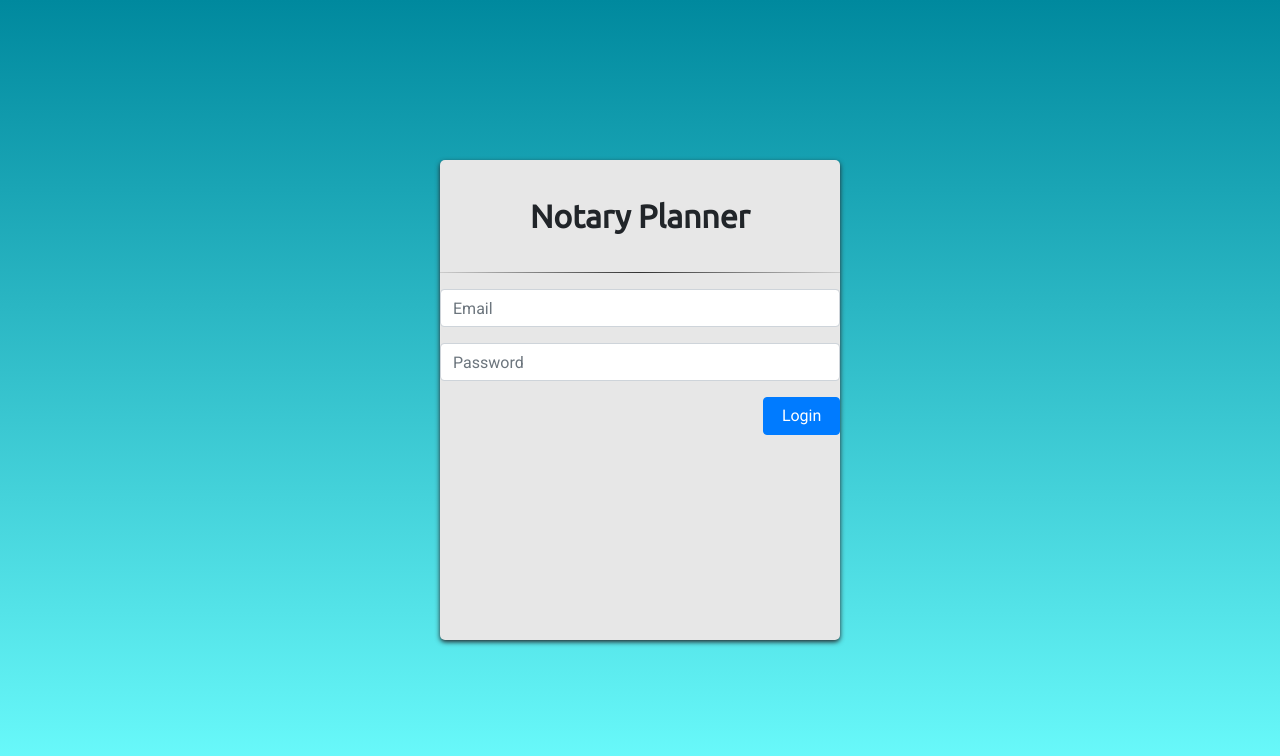
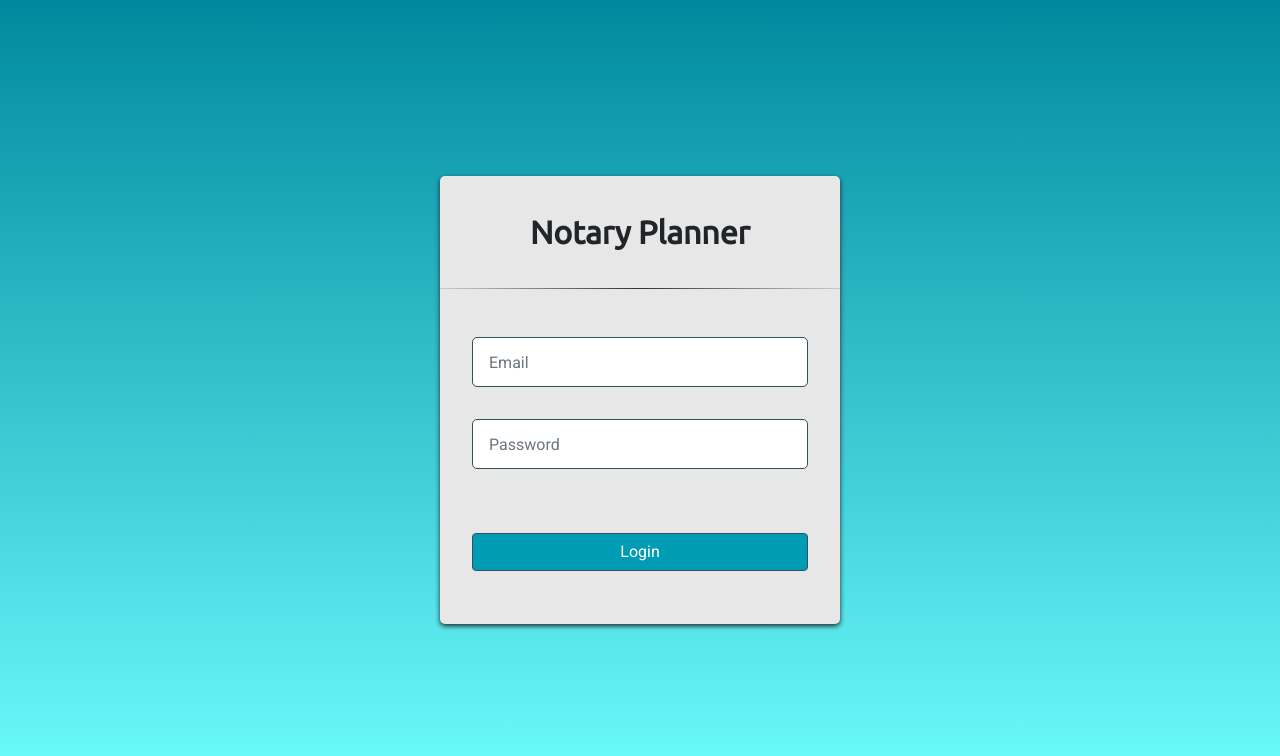
Before and after one commit to AudioHouse/Notary-Tracker, an Angular app in the folder frontend/: page /login in a window 1280 px wide. Shown: the top 756 px of the page. Built offline with nearby package versions, Linux system fonts and the light colour scheme.

Commit message:
Add styling to login page

```diff
--- a/frontend/src/app/main/login-page/login-page.component.html
+++ b/frontend/src/app/main/login-page/login-page.component.html
@@ -9,15 +9,15 @@
                 <form>
                     <div class="form-group">
                         <input id="email" type="text" class="form-control" placeholder="Email" name="email" required>
-                      </div>
-                      <div class="form-group">
+                    </div>
+                    <div class="form-group">
                         <input id="password" type="password" class="form-control" placeholder="Password" name="password" required>
-                      </div>
-                      <div style="text-align: end;">
-                        <button class="btn btn-primary" type="submit" style="width: 6vw">
-                          <div>Login</div>
+                    </div>
+                    <div class="submit-group">
+                        <button class="btn btn-primary" type="submit">
+                            <div>Login</div>
                         </button>
-                      </div>
+                    </div>
                 </form>
             </div>
         </div>
--- a/frontend/src/app/main/login-page/login-page.component.scss
+++ b/frontend/src/app/main/login-page/login-page.component.scss
@@ -19,8 +19,7 @@
     .vertical-align {
         width: 25em;
         min-width: 20em;
-        height: 30em;
-        min-height: 25em;
+        height: 28em;
         background-color: #e7e7e7;
         border-radius: 5px;
         box-shadow: 0px 2px 5px;
@@ -42,5 +41,35 @@
                 background-image: linear-gradient(to right, #ccc, #333, #ccc);
             }
         }
+
+        .login-form-container {
+            padding: 2em;
+
+            .form-group {
+                margin-bottom: 2em;
+
+                input {
+                    color: $secondary-dark;
+                    padding: 1.5em 1em;
+                    border-radius: 5px;
+                    border-color: $secondary-dark;
+                }
+            }
+
+            .submit-group {
+                text-align: center;
+
+                button {
+                    width: 100%;
+                    margin-top: 2em;
+                    background-color: darken($color: $primary-dark, $amount: 5%);
+                    border-color: $secondary-dark;
+
+                    &:hover {
+                        background-color: darken($color: $primary-dark, $amount: 15%);
+                    }
+                }
+            }
+        }
     }
 }
```
